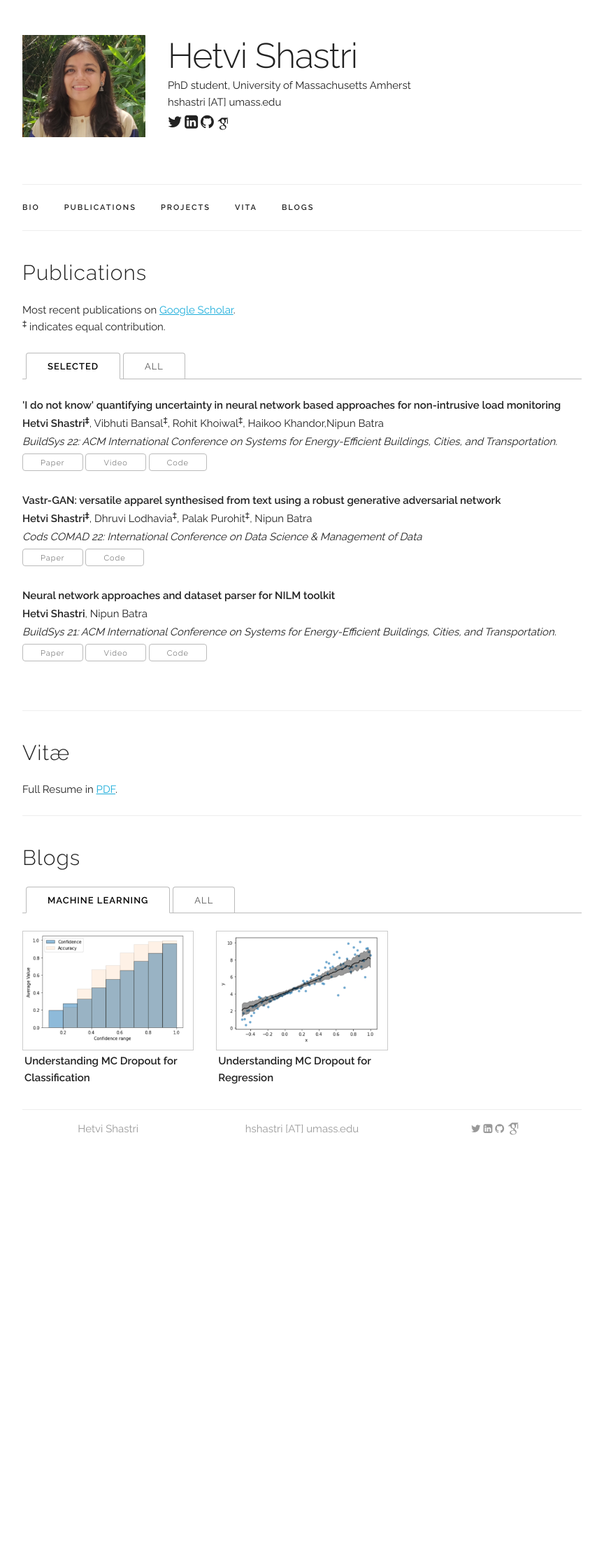
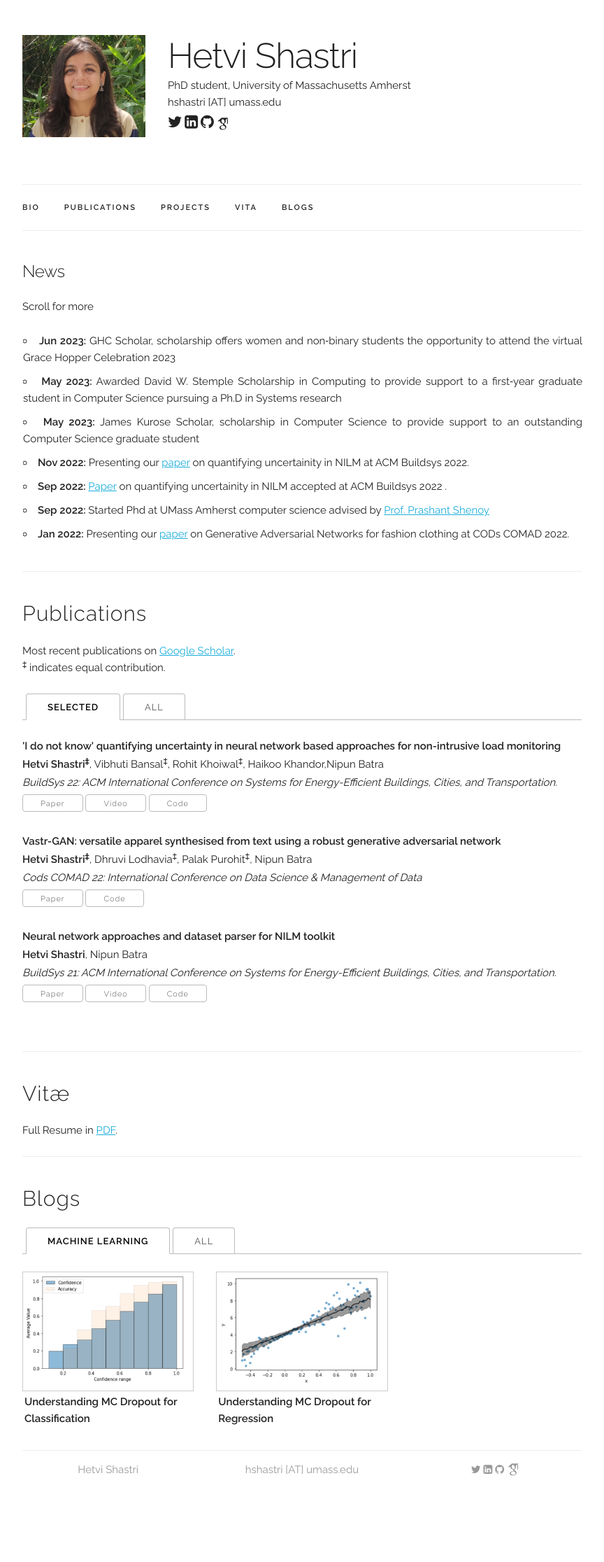
Before and after one commit to hetvishastri/hetvishastri.github.io, a Jekyll site: the page built from index.html, in a window 1280 px wide. Shown: the whole page at 70% size, without its empty margins (208-1072 px from the left). Built offline with Jekyll 4.4.1, drawn with Linux system fonts in a browser that asks for light colours; some web fonts are replaced; before the commit the page ends 1745 px from its top, so only the background shows below that.

Commit message:
added news

```diff
--- a/index.html
+++ b/index.html
@@ -29,7 +29,7 @@ title: Home
   I got my B.Sc. from Staffordshire University with First Class honors in Computer Science.
   Throughout my graduate studies, I spent several summers doing internships in industry, including Yahoo! Labs, Amazon, LinkedIn, and Facebook.
   </p>
-</div> -->
+</div>  -->
 
 <!-- <div class="docs-section" id="prospective-students">
   <h4>Prospective Students</h4>
@@ -39,8 +39,40 @@ title: Home
   If you are interested, please apply to the UW iSchool <a href="https://ischool.uw.edu/programs/phd/admissions" target="_blank">PhD program</a> and mention me in your application.
   If you have any questions, feel free to reach out by email!
   </p>
-</div> -->
+</div>
 
+<!-- ========== News ========== -->
+<div class="docs-section" id="news">
+  <h5>News</h5>
+  <p>Scroll for more
+  <div class="scroll">
+    <style>
+      div.scroll {
+          margin: 1px;
+          width: 800px;
+          height: 300px;
+          overflow: auto;
+          text-align:justify;
+      }
+    </style>
+  <ul>
+    <li><b>Jun 2023:</b> GHC Scholar, scholarship offers women and non‑binary students the opportunity to attend the virtual Grace Hopper Celebration 2023</li>
+    <li><b>May 2023:</b> Awarded David W. Stemple Scholarship in Computing to provide support to a first‑year graduate student in Computer Science pursuing a Ph.D in Systems research</li>
+    <li><b>May 2023:</b> James Kurose Scholar, scholarship in Computer Science to provide support to an outstanding Computer Science graduate student</li>
+    <li><b>Nov 2022:</b> Presenting our <a href="https://dl.acm.org/doi/abs/10.1145/3563357.3564063">paper</a> on quantifying uncertainity in NILM at ACM Buildsys 2022.</li>
+    <li><b>Sep 2022:</b> <a href="https://dl.acm.org/doi/abs/10.1145/3493700.3493721">Paper</a> on quantifying uncertainity in NILM accepted at ACM Buildsys 2022 .</li>
+    <li><b>Sep 2022:</b> Started Phd at UMass Amherst computer science advised by <a href="https://people.cs.umass.edu/~shenoy/">Prof. Prashant Shenoy</a></li>
+    <li><b>Jan 2022:</b> Presenting our <a href="https://dl.acm.org/doi/abs/10.1145/3493700.3493721">paper</a> on Generative Adversarial Networks for fashion clothing at CODs COMAD 2022.</li>
+    <li><b>Jan 2022:</b> Started working as a Teaching Assistant for ML654 course, IITGn.</li>
+    <li><b>Nov 2021:</b> Presenting our <a href="https://dl.acm.org/doi/abs/10.1145/3486611.3486652">paper</a> on Neural network models for NILM at ACM Buildsys 2021.</li>
+    <li><b>Oct 2021:</b> Our paper on Generative Adversarial Networks for fashion clothing accepted at CODs COMAD 2022.</li>
+    <li><b>Sep 2021:</b> First paper on Neural network models for NILM accepted at ACM Buildsys 2021.</li>
+    <li><b>May 2021:</b> Started working on Non-Intrusive Load Monitoring at Sustainability Lab, IITGn advised by Prof Nipun Batra</li>
+    <li><b>May 2020:</b> Started working on ultrasound imaging at MUSE Lab,IITGn advised by Prof Himanshu Shekhar</li>
+    <li><b>Jul 2018:</b> Started Btech in Electrical Engineering at Indian Institue of Technology Gandhinagar</li>
+  </ul>
+  </div>
+</div>
 
 <!-- ========== PUBLICATIONS ========== -->
 <div class="docs-section" id="publications">
@@ -244,7 +276,7 @@ title: Home
 
   <div class="tab-content">
     <div class="tab-pane active" id="projects-ML">
-      {% assign selected_projects = site.data.blog.blogs | where: "ML", "y" %}
+      {% assign selected_projects = site.data.blogs.blogs | where: "ML", "y" %}
       {% for project in selected_projects %}
         {% assign index_modulo = forloop.index0 | modulo:3 %}
         {% if index_modulo == 0 %}
@@ -275,7 +307,7 @@ title: Home
     </div>
 
     <div class="tab-pane" id="projects-all">
-      {% for project in site.data.projects.projects %}
+      {% for project in site.data.blogs.blogs %}
         {% assign index_modulo = forloop.index0 | modulo:3 %}
         {% if index_modulo == 0 %}
           <div class="row">
```
Also changed, not shown: _data/blogs.yaml (renamed from _data/blog.yaml).
